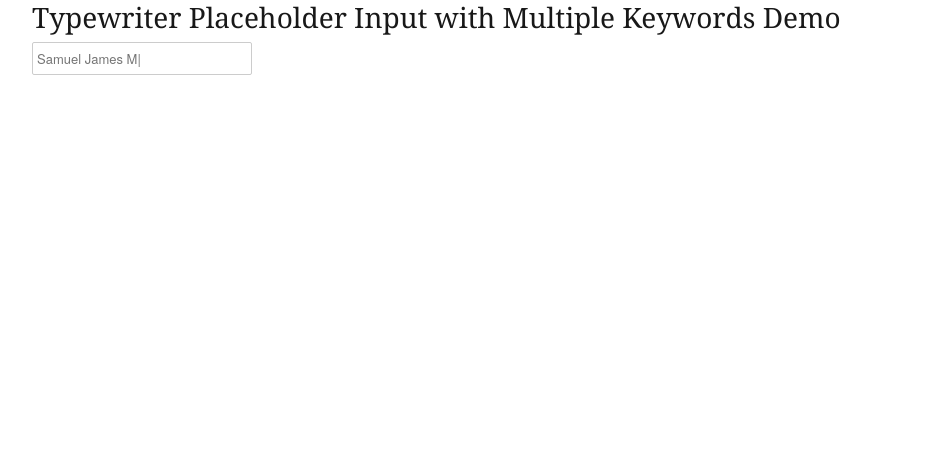
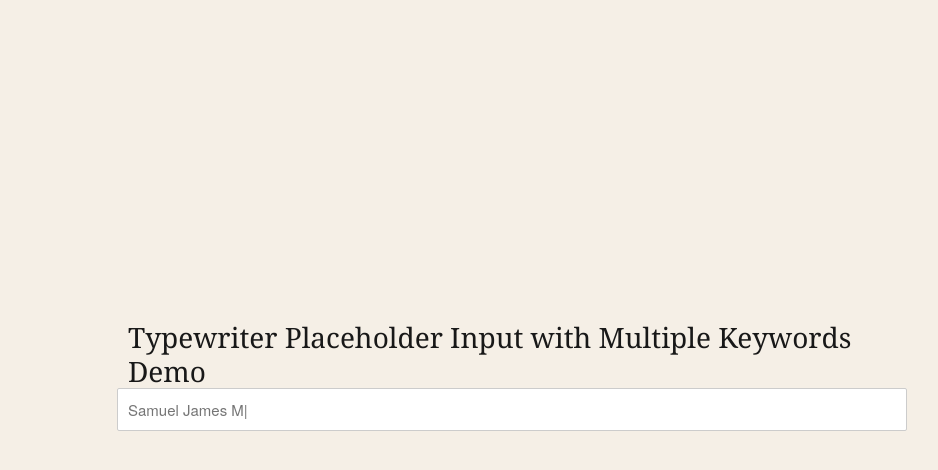
Before and after one commit to samuelj90/type-placeholder, a plain HTML site: page index.html in a window 1280 px wide. Shown: the whole page, without its empty margins (128-1066 px from the left). Drawn offline with nearby package versions, Linux system fonts and the light colour scheme.

Commit message:
Update style.css

```diff
--- a/css/style.css
+++ b/css/style.css
@@ -42,7 +42,7 @@
 /* #Basic Styles
 ================================================== */
 	body {
-		background: #fff;
+		background: #f5efe6;
 		font: 14px/21px "HelveticaNeue", "Helvetica Neue", Helvetica, Arial, sans-serif;
 		color: #444;
 		-webkit-font-smoothing: antialiased; /* Fix for webkit rendering */
@@ -204,25 +204,22 @@
 		margin-bottom: 20px; }
 	fieldset {
 		margin-bottom: 20px; }
-	input[type="text"],
-	input[type="password"],
-	input[type="email"],
-	textarea,
-	select {
+	input[type="text"], input[type="password"], input[type="email"], textarea, select {
 		border: 1px solid #ccc;
-		padding: 6px 4px;
+		padding: 10px 10px;
 		outline: none;
 		-moz-border-radius: 2px;
 		-webkit-border-radius: 2px;
 		border-radius: 2px;
-		font: 13px "HelveticaNeue", "Helvetica Neue", Helvetica, Arial, sans-serif;
+		font: 15px "HelveticaNeue", "Helvetica Neue", Helvetica, Arial, sans-serif;
 		color: #777;
-		margin: 0;
-		width: 210px;
+		margin: 0 auto;
+		width: 80%;
 		max-width: 100%;
 		display: block;
 		margin-bottom: 20px;
-		background: #fff; }
+		background: #fff;
+		font-weight: 300;}
 	select {
 		padding: 0; }
 	input[type="text"]:focus,
@@ -256,4 +253,12 @@
 	.remove-bottom { margin-bottom: 0 !important; }
 	.half-bottom { margin-bottom: 10px !important; }
 	.add-bottom { margin-bottom: 20px !important; }
-	.container                                  { position: relative; width: 960px; margin: 0 auto; padding: 0; }
+	.container{ position: relative; width: 960px; margin: 0 auto; padding: 0; }
+
+	.margin-top25-percent{
+		margin-top:25%;
+	}
+	.title{
+		width:80%;
+		margin:0 auto;
+	}
```
